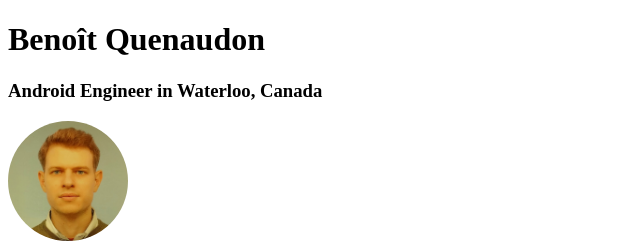
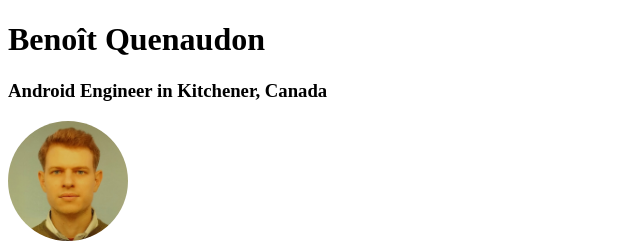
Before and after one commit to oldergod/oldergod.github.io, a plain HTML site: page index.html in a window 1280 px wide. Shown: the top 243 px of the page, 0-640 px from the left. Drawn offline with Linux system fonts and the light colour scheme.

Commit message:
Update City

```diff
--- a/index.html
+++ b/index.html
@@ -13,7 +13,7 @@
 
 <body>
   <h1>Benoît Quenaudon</h1>
-  <h3>Android Engineer in Waterloo, Canada</h3>
+  <h3>Android Engineer in Kitchener, Canada</h3>
   <div style="width:120px;height:120px;background-image:url(./images/benoit.png);background-size:cover;border-radius:50%;background-repeat:no-repeat;background-position:center center;"></div>
   <ul>
     <li><a href="https://github.com/oldergod" target="_blank">GitHub</a></li>
```
Also changed, not shown: images/Untitled.gif (added).
